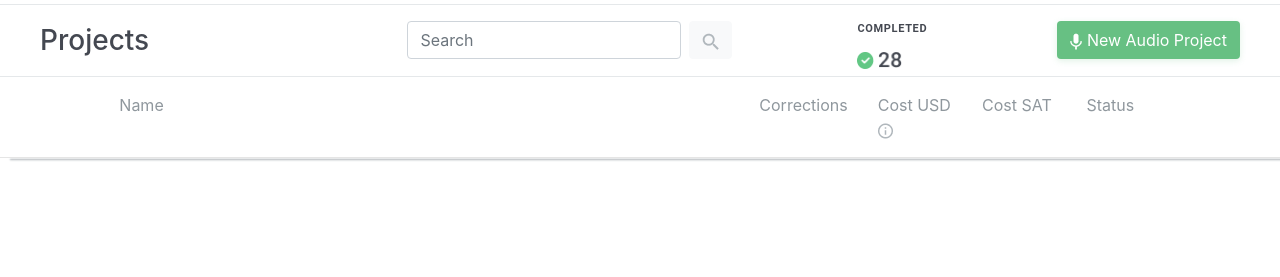
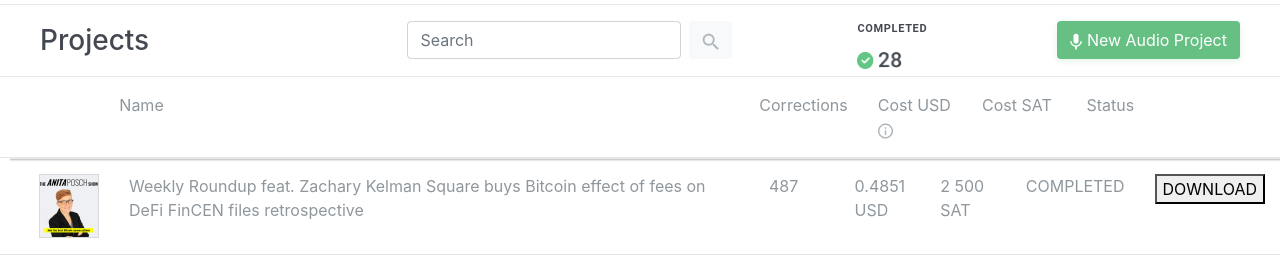
Before and after one commit to lautarosoliani/repo-audio-projects-JSonly, a plain HTML site: page Public/index.html in a window 1280 px wide. Shown: the part 93-370 px from the top of the page. Drawn offline with nearby package versions, Linux system fonts and the light colour scheme.

Commit message:
First row created

```diff
--- a/Public/index.html
+++ b/Public/index.html
@@ -100,7 +100,7 @@
             </navbar>
         </MainHeader>
         <!-- BOTTOM HEADER -> NAME, CORRECTIONS, COST USD, COST SAT, STATUS -->
-        <BottomHeader">
+        <BottomHeader>
             <div class="container-fluid mt-3">
                 <div class="row">
                     <div class="col-sm text-gray">
@@ -125,7 +125,7 @@
                     </div>
                 </div>
             </div>
-            <hr>
+            <hr class="shadowed">
         </BottomHeader>
 
 
@@ -134,15 +134,38 @@
 
 
         <!-- MAIN TABLE -->
-            <table class="tableContainer">
+        <TableContainer>
             <!-- EACH ROW -> OWN VALUES OF: NAME, CORRECTIONS, COST USD, COST SAT, STATUS + INTERACTIVE BUTTON  -->
-                <div class="row">1</div>
-                <div class="row">2</div>
-                <div class="row">3</div>
-                <div class="row">4</div>
-                <div class="row">5</div>
-                <div class="row">6</div>
-            </table>
+            <Row>
+                <div class="container-fluid mt-3">
+                    <div class="row">
+                        <div class="col-sm text-gray">
+                            <img src="./album1.png" alt="Album image" class="ml-4">
+                        </div>
+                        <div class="col-6 text-gray">
+                            Weekly Roundup feat. Zachary Kelman Square buys Bitcoin effect of fees on DeFi FinCEN files
+                            retrospective
+                        </div>
+                        <div class="col-sm text-gray">
+                            487
+                        </div>
+                        <div class="col-sm text-gray">
+                            0.4851 USD
+                        </div>
+                        <div class="col-sm text-gray">
+                            2 500 SAT
+                        </div>
+                        <div class="col-sm text-gray">
+                            COMPLETED
+                        </div>
+                        <div class="col-sm text-gray">
+                            <button>DOWNLOAD</button>
+                        </div>
+                    </div>
+                </div>
+                <hr>
+            </Row>
+        </TableContainer>
         <!-- STICKY FOOTER -> CONTAINS BOXES, FIRST, PREVIOUS, 1 TO 6, NEXT, LAST-->
         <footer class="footerContainer">
             <div class="first"></div>
--- a/Style/style.css
+++ b/Style/style.css
@@ -76,6 +76,6 @@ body {
   color: #8f979d;
 }
 
-hr {
+.shadowed {
   box-shadow: 10px 2px 2px #8f979d;
 }
```
Also changed, not shown: Public/album1.png (added). Lines whose indentation alone changed are shown as unchanged.
